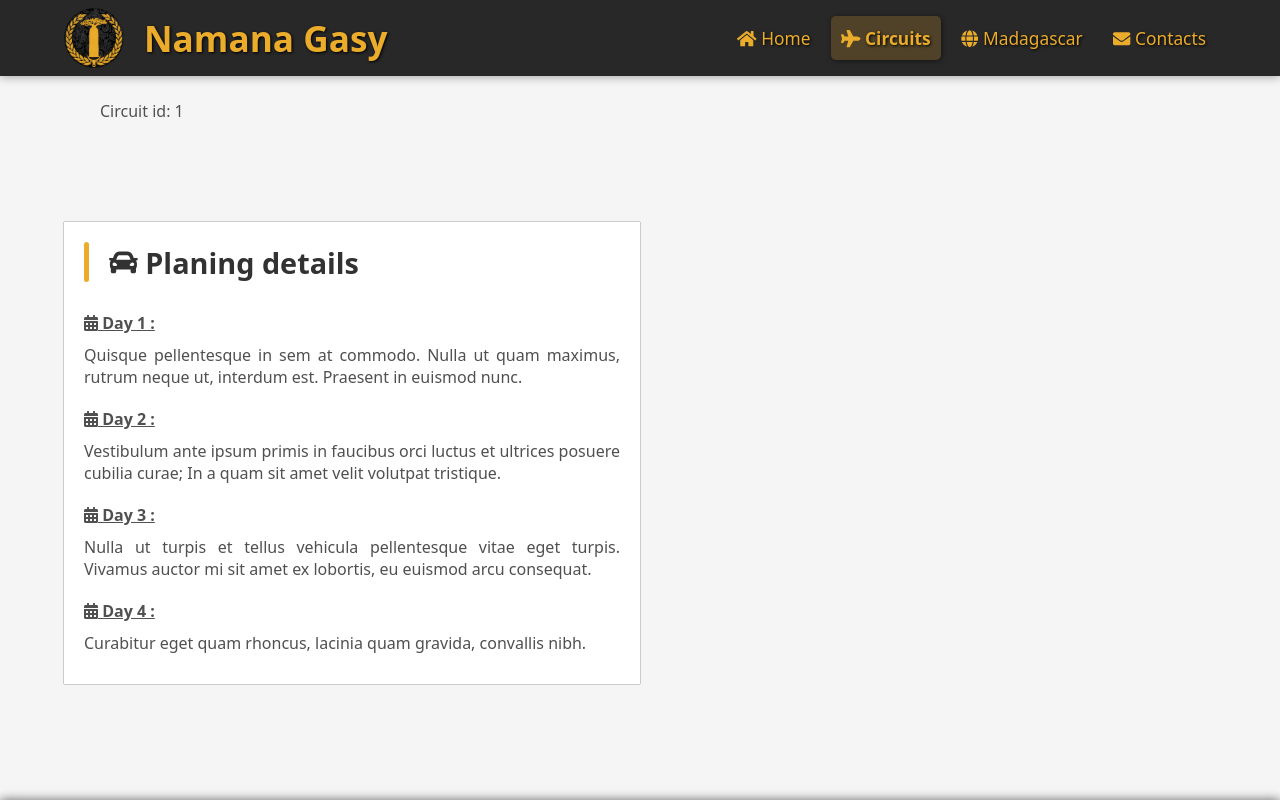
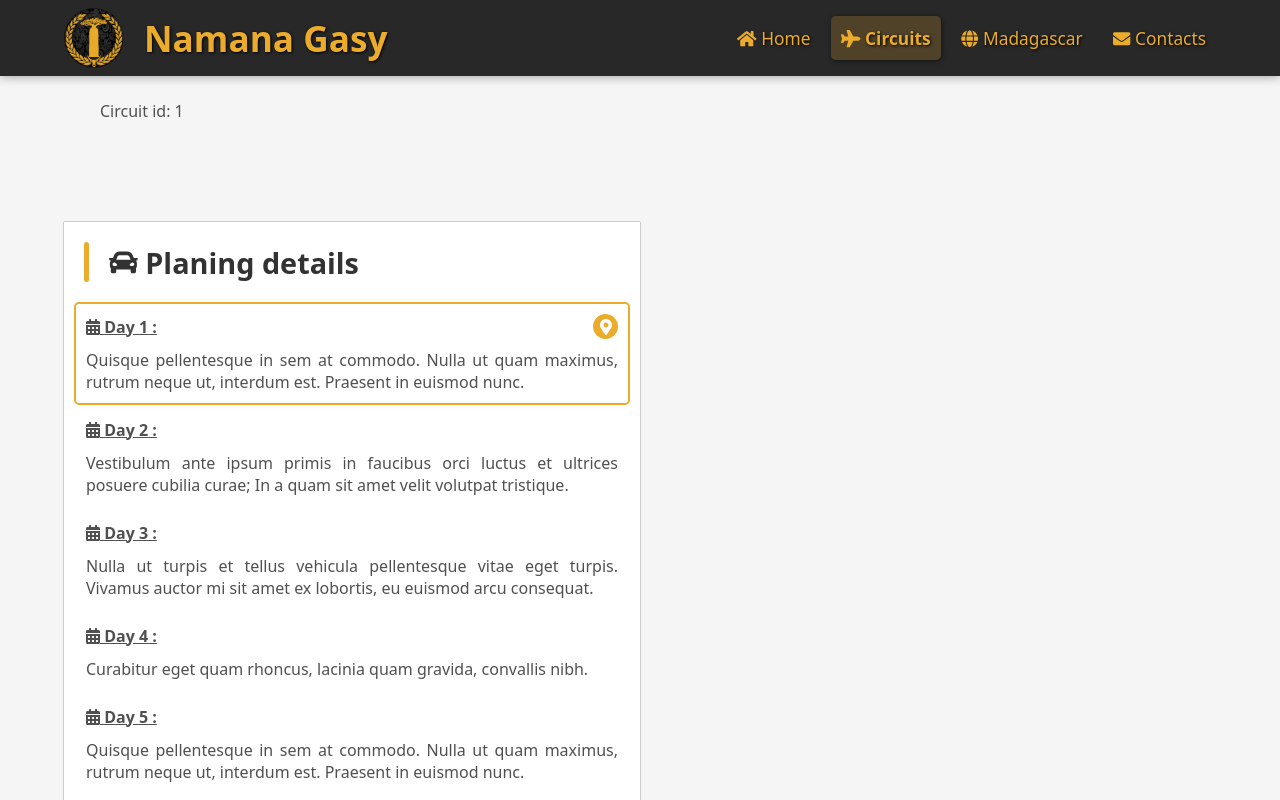
Before and after one commit to TAndrian/namanagasy, a Next.js app: page /circuits/1 in a window 1280 px wide. Both pictures are taken after a click on the item 352 px from the left and 350 px from the top of the page. Built offline with nearby package versions, Linux system fonts and the light colour scheme.

Commit message:
update planning

```diff
--- a/components/Planning.jsx
+++ b/components/Planning.jsx
@@ -1,4 +1,4 @@
-import React from "react";
+import React, { useState } from "react";
 import { v4 as uuidv4 } from "uuid";
 import { FontAwesomeIcon as Icon } from "@fortawesome/react-fontawesome";
 
@@ -10,21 +10,39 @@ const planningList = [
 	"Quisque pellentesque in sem at commodo. Nulla ut quam maximus, rutrum neque ut, interdum est. Praesent in euismod nunc.",
 	"Vestibulum ante ipsum primis in faucibus orci luctus et ultrices posuere cubilia curae; In a quam sit amet velit volutpat tristique.",
 	"Nulla ut turpis et tellus vehicula pellentesque vitae eget turpis. Vivamus auctor mi sit amet ex lobortis, eu euismod arcu consequat.",
+	"Curabitur eget quam rhoncus, lacinia quam gravida, convallis nibh.",
+	"Quisque pellentesque in sem at commodo. Nulla ut quam maximus, rutrum neque ut, interdum est. Praesent in euismod nunc.",
+	"Vestibulum ante ipsum primis in faucibus orci luctus et ultrices posuere cubilia curae; In a quam sit amet velit volutpat tristique.",
+	"Nulla ut turpis et tellus vehicula pellentesque vitae eget turpis. Vivamus auctor mi sit amet ex lobortis, eu euismod arcu consequat.",
 	"Curabitur eget quam rhoncus, lacinia quam gravida, convallis nibh."
-]
+];
+
+const Planning = () => {
+	const [selected, setSelected] = useState(-1);
 
 	const mappedPlanning = planningList.map((planning, key) => (
-	<li className="planning__item pd-10 pd-b-0 tr-200 br-5 p" key={ uuidv4() }>
-		<p className="title b u p-n"><Icon icon={ ["fas", "calendar-alt"] } /> Day { key + 1 } :</p>
+		<li
+			className={ `planning__item pd-10 pd-b-0 tr-200 br-5 p ${key === selected && "planning__item--active"}` }
+			key={ uuidv4() }
+			onClick={ () => setSelected(key) }
+		>
+			<div className="f-r-be-ce">
+				<p className="title b u p-n">
+					<Icon icon={ ["fas", "calendar-alt"] } /> Day { key + 1 } :
+				</p>
+				<div className="marker w-25px h-25px o-h br-r bg-white b-b f-r-ce-ce tr-200">
+					<Icon icon={ ["fas", "map-marker-alt"] } />
+				</div>
+			</div>
 			<p className="details pd-10 pd-l-0 pd-r-0 tx-j p-n">
 				{ planning }
 			</p>
 		</li>
 	));
 
-const Planning = () => (
-	<div className="planning bg-white b-b pd-b-10">
-		<div className="pd-20 f-r-st-ce">
+	return (
+		<div className="planning bg-white b-b h-100 o-a">
+			<div className="planning__title pd-20 f-r-st-ce">
 				<div className="planning__separator bg-t w-10 mg-r-20"></div>
 				<h2 className="fs-180">
 					<Icon icon={ ["fas", "car"] } /> Planing details
@@ -35,5 +53,6 @@ const Planning = () => (
 			</ul>
 		</div>
 	);
+}
 
 export default Planning;
--- a/styles/Planning.scss
+++ b/styles/Planning.scss
@@ -5,9 +5,30 @@
 		border-radius: 3px;
 	}
 
+	.marker {
+		opacity: 0;
+	}
+
 	&__item {
+		border: 2px white solid;
 		&:hover {
 			background: rgb(235, 235, 235);
+			.marker {
+				opacity: 1;
+			}
+		}
+		&--active {
+			border: 2px $color-theme solid;
+			.marker {
+				opacity: 1;
+				background: $color-theme;
+				color: white;
+				box-shadow: none;
+			}
 		}
 	}
+
+	&__title {
+		position: sticky;
+	}
 }
```
Lines whose indentation alone changed are shown as unchanged.
